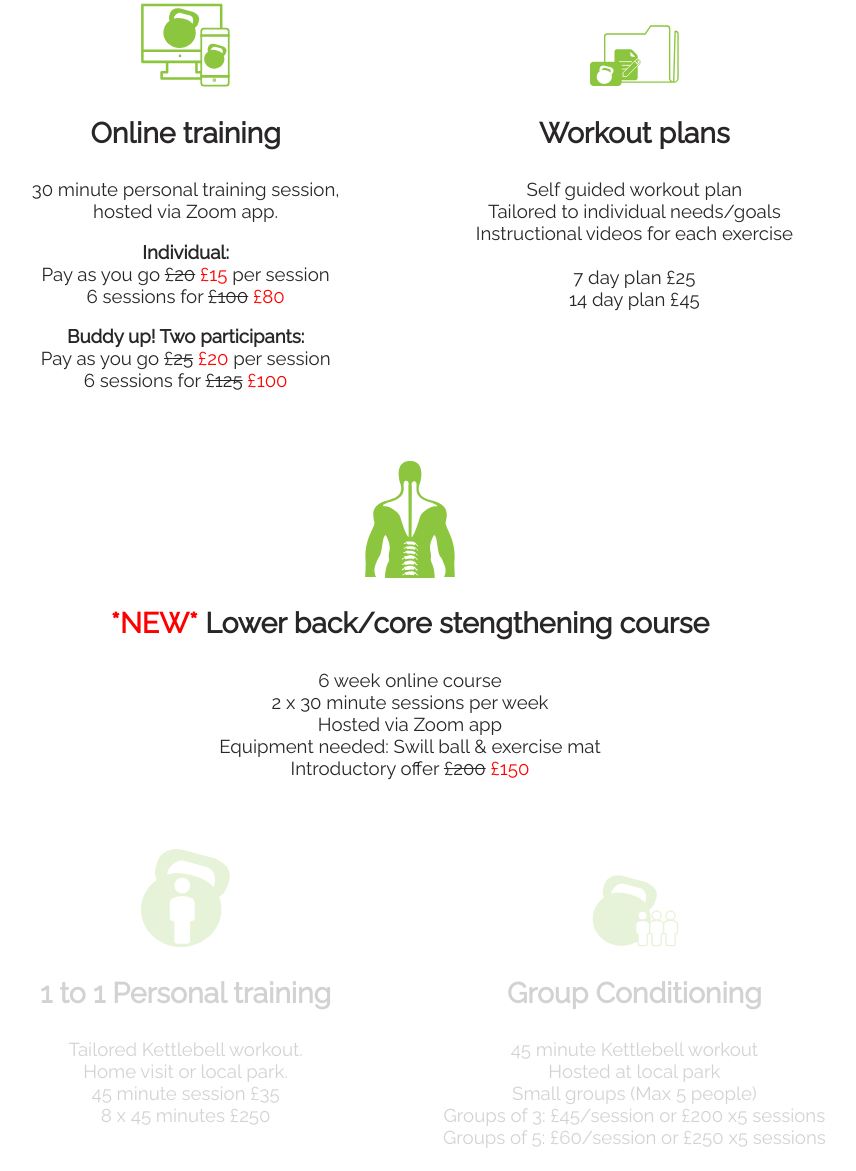
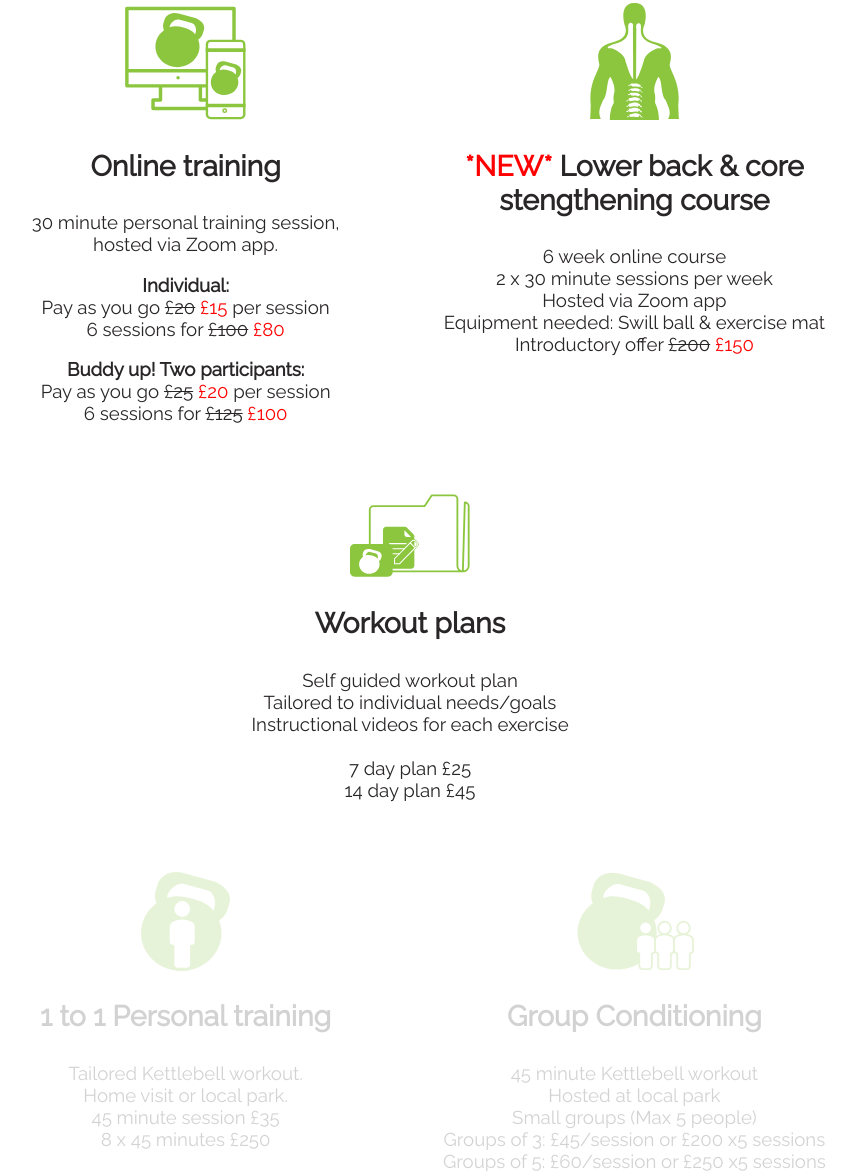
Before and after one commit to ajr1982/bodhi_fitness, a website: page index.html in a window 1280 px wide. Shown: the part 1727-2898 px from the top of the page, without its empty margins (230-1086 px from the left). Drawn offline with nearby package versions, Linux system fonts and the light colour scheme.

Commit message:
Service section layout update

```diff
--- a/index.html
+++ b/index.html
@@ -179,15 +179,15 @@
             Pay as you go <span class="strike">£25</span> <span class="discount">£20</span> per session<br>
             6 sessions for <span class="strike">£125</span> <span class="discount">£100</span></p>
         </div>
-        <div class="features__feature-right feature-area-d">
+        <div class="feature-area-d">
           <img src="images/icon-plans.svg" alt="Training plans icon">
           <h3>Workout plans</h3>
           <p>Self guided workout plan<br>Tailored to individual needs/goals<br>Instructional videos for each exercise<br><br>7 day plan £25 <br>14 day plan
             £45</p>
         </div>
-        <div class="feature-area-e">
+        <div class="features__feature-right feature-area-e">
           <img src="images/icon-back.svg" alt="spinal cord by Vectors Market from the Noun Project">
-          <h3><span class="discount">*NEW*</span> Lower back/core stengthening course</h3>
+          <h3><span class="discount">*NEW*</span> Lower back & core stengthening course</h3>
           <p>6 week online course<br>2 x 30 minute sessions per week<br>Hosted via Zoom app<br>Equipment needed: Swill ball & exercise mat<br>Introductory offer <span class="strike">£200</span> <span class="discount">£150</span></p>
         </div>
 
--- a/sass/layout/_services.scss
+++ b/sass/layout/_services.scss
@@ -6,14 +6,14 @@ section.features {
     align-items: baseline;
     text-align: center;
     grid-template-columns: 1fr;
-    grid-template-areas: "heading""online""plans""spine""onetoone""group";
+    grid-template-areas: "heading""online""spine""plans""onetoone""group";
     grid-row-gap: 10vw;
 
 
 
     @include for-desktop {
         grid-template-columns: 1fr 1fr;
-        grid-template-areas: "heading heading""online plans""spine spine""onetoone group";
+        grid-template-areas: "heading heading""online spine""plans plans""onetoone group";
         grid-column-gap: 4vw;
         grid-row-gap: 4vw;
     }
@@ -66,14 +66,41 @@ section.features {
 
     .feature-area-b {
         grid-area: group;
+
+        img {
+            width: 30vw;
+            margin: 0 auto;
+
+            @include for-desktop {
+                width: 9.5vw;
+            }
+        }
     }
 
     .feature-area-c {
         grid-area: online;
+
+        img {
+            width: 24vw;
+            margin: 0 auto;
+
+            @include for-desktop {
+                width: 9.5vw;
+            }
+        }
     }
 
     .feature-area-d {
         grid-area: plans;
+
+        img {
+            width: 32vw;
+            margin: 0 auto;
+
+            @include for-desktop {
+                width: 9.3vw;
+            }
+        }
     }
     .feature-area-e {
         grid-area: spine;
```
Also changed, not shown: css/main.css, css/main.min.css, 1 other file.
